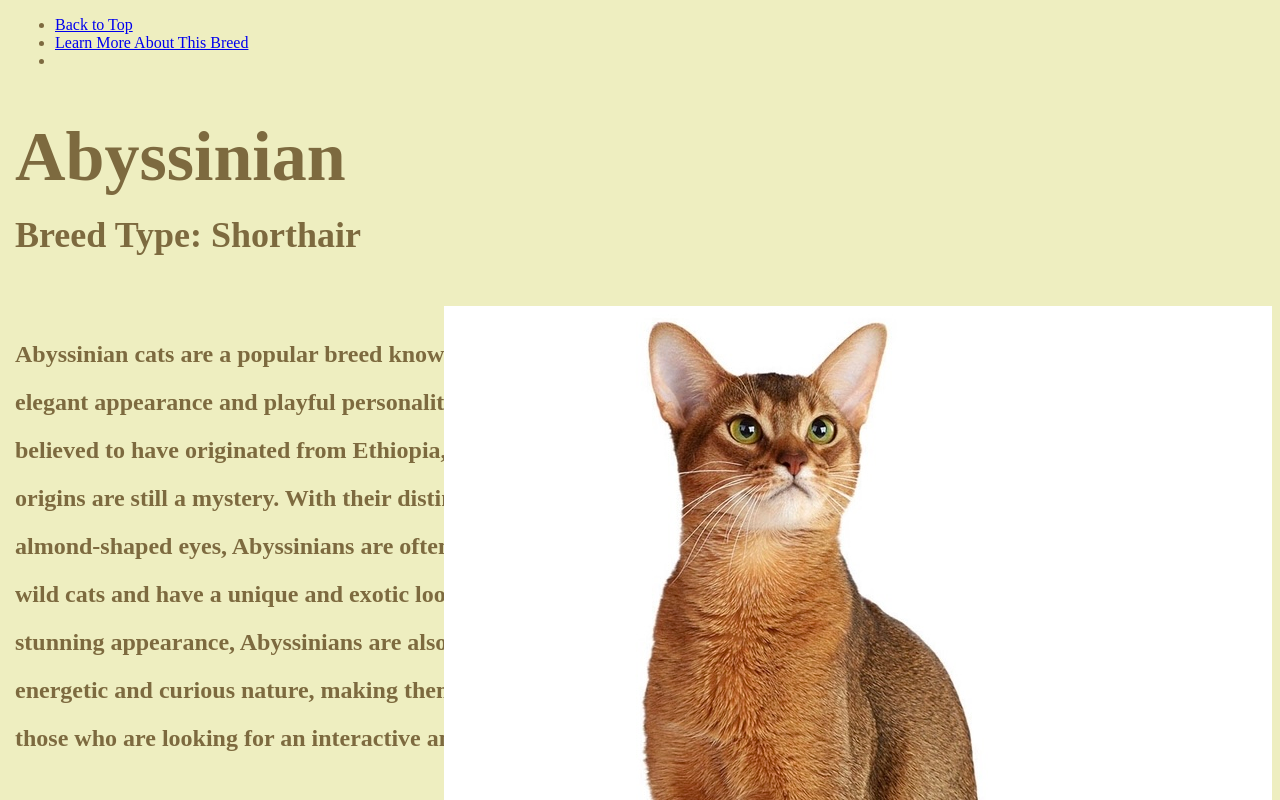
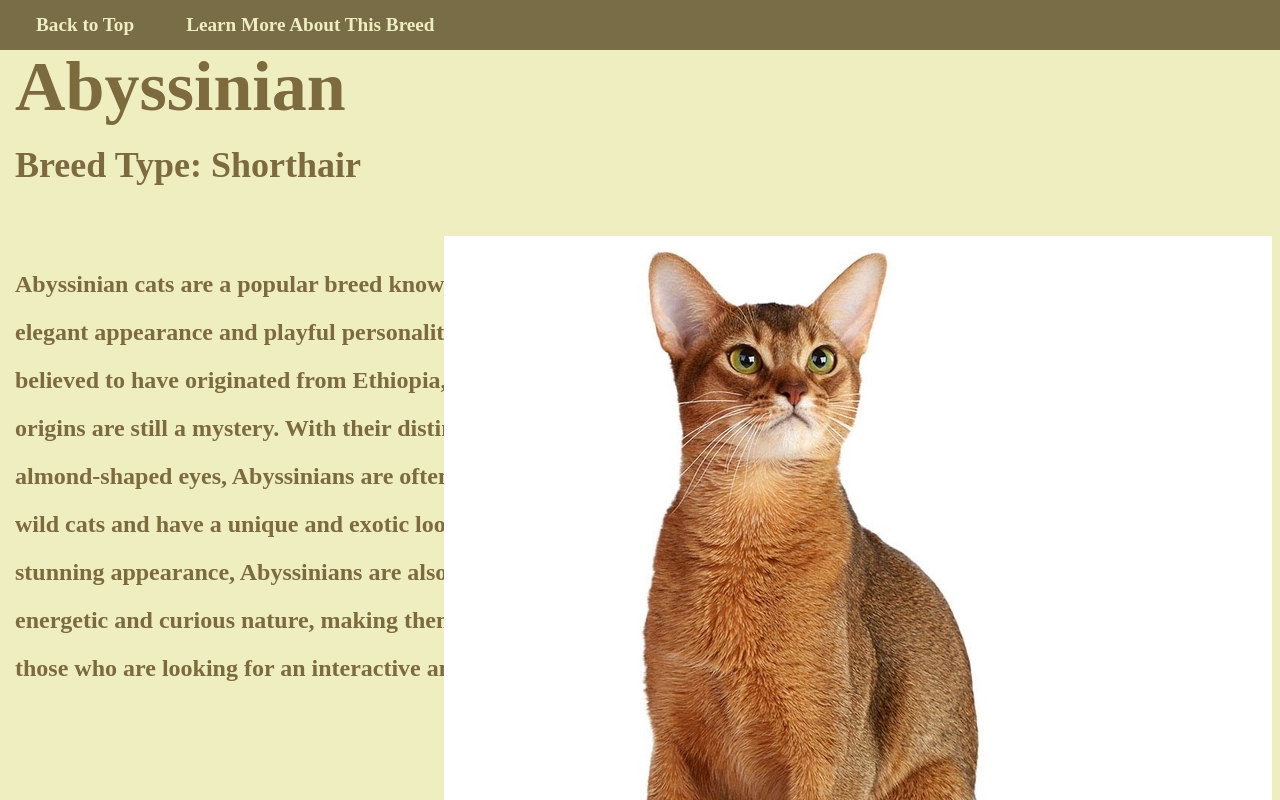
Before and after one commit to songangelica/cat-lovers-cite, a plain HTML site: page abyssinian.html in a window 1280 px wide. Shown: the top 800 px of the page. Drawn offline with Linux system fonts and the light colour scheme.

Commit message:
Update breeds.css

```diff
--- a/breeds.css
+++ b/breeds.css
@@ -4,6 +4,37 @@ body{
     background-color: rgb(238, 238, 192);
     margin-left: 15px;
 }
+
+nav {
+    position: fixed;
+    top: 0;
+    left: 0;
+    width: 100%;
+    background-color: rgb(92, 77, 42);
+    opacity: 0.8;
+  }
+
+  ul {
+    list-style-type: none;
+    margin: 0;
+    padding: 0;
+    overflow: hidden;
+  }
+
+  li {
+    float: left;
+    margin-left: 20px;
+    font-weight: 600;
+  }
+
+  li a {
+    display: block;
+    font-size: larger;
+    color:  rgb(238, 238, 192);
+    text-align: center;
+    padding: 14px 16px;
+    text-decoration: none;
+  }
 
 h1{
     font-size: 70px;
```
